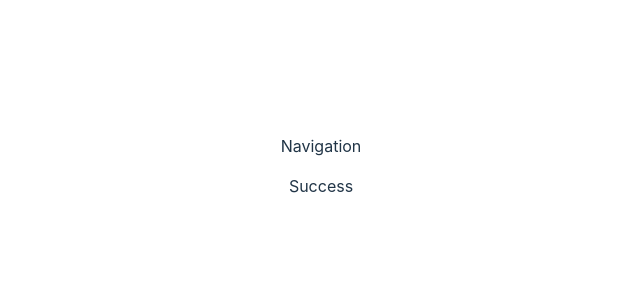
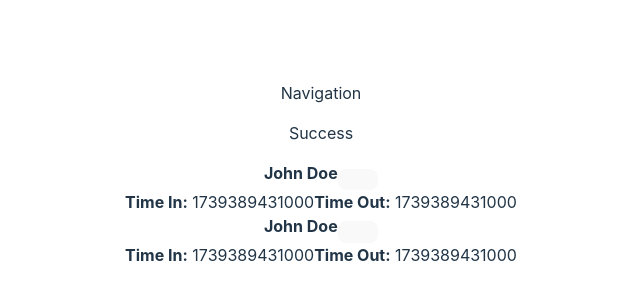
Before and after one commit to PValdovinos/forestry-club, a React (Vite) app in the folder forestry-club-hour-tracker/: page / in a window 1280 px wide. Shown: the part 234-534 px from the top of the page, without its empty margins (319-959 px from the left). Built offline with nearby package versions, Linux system fonts and the light colour scheme.

Commit message:
Add AdminNotify to AdminReview

```diff
--- a/forestry-club-hour-tracker/src/AdminReview.jsx
+++ b/forestry-club-hour-tracker/src/AdminReview.jsx
@@ -1,4 +1,6 @@
 import AdminNotify from "./components/AdminNotify";
+
+import ToastContainer from 'react-bootstrap/ToastContainer';
 
 const test_data = [
     {
@@ -16,16 +18,18 @@ const test_data = [
 function AdminReview() {
     return (
         <>
+            <ToastContainer>
                 {
-                test_data.map((o) => {
+                    test_data.map(o =>
                         <AdminNotify
                             key={o.name + o.time_in.toString()}
                             name={o.name}
                             time_in={o.time_in}
                             time_out={o.time_out}
                         />
-                })
+                    )
                 }
+            </ToastContainer>
         </>
     );
 }
```
Lines whose indentation alone changed are shown as unchanged.
